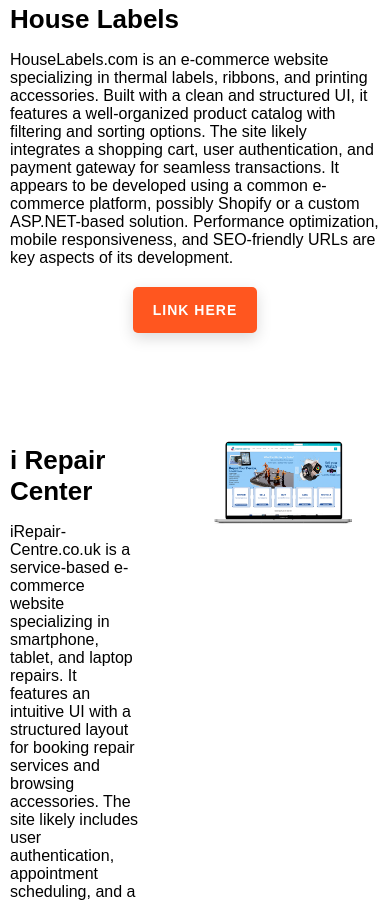
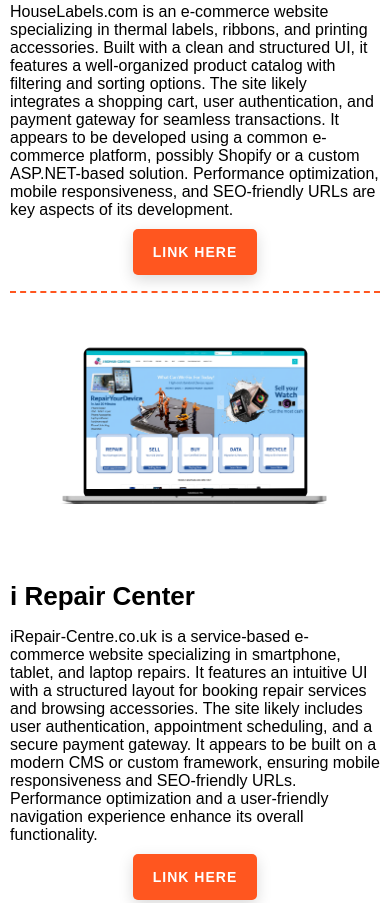
Before and after one commit to Sahani26/Study-Material, a plain HTML site: page project.html in a window 390 px wide. Shown: the part 382-1285 px from the top of the page. Drawn offline with nearby package versions, Linux system fonts and the light colour scheme; a web font is replaced by a local one.

Commit message:
Update style.css

```diff
--- a/cssport/style.css
+++ b/cssport/style.css
@@ -648,8 +648,24 @@
         margin-bottom: 50px;
     }
     .about__content,.projects__row {
-        grid-template-columns: 1fr;
-        grid-gap: 3rem;
+        grid-template-columns: 1fr !important;
+        grid-gap: 1rem;
+    }
+    .projects__row:nth-child(even) {
+        grid-template-columns: 1fr !important;
+    }
+    .projects__row:nth-child(even) .projects__row-img-cont{
+        order: 1;
+    }
+    .projects__row:nth-child(even) .projects__row-content{
+        order: 2;
+    }
+    .projects__row-content .btn{
+        margin: auto;
+        margin-top: 10px;
+    }
+    .projects__row {
+        border-bottom: 2px dashed #ff561f;
     }
     .skills__skill{
         margin-right: 10px;
@@ -659,7 +675,10 @@
         display: none;
     }
     .projects__row{
-        margin-bottom: 3rem;
+        margin-bottom: 0rem;
+    }
+    .projects__row-content{
+        padding: 1rem 0;
     }
     .projects__row-content {
         align-items: center;
```
